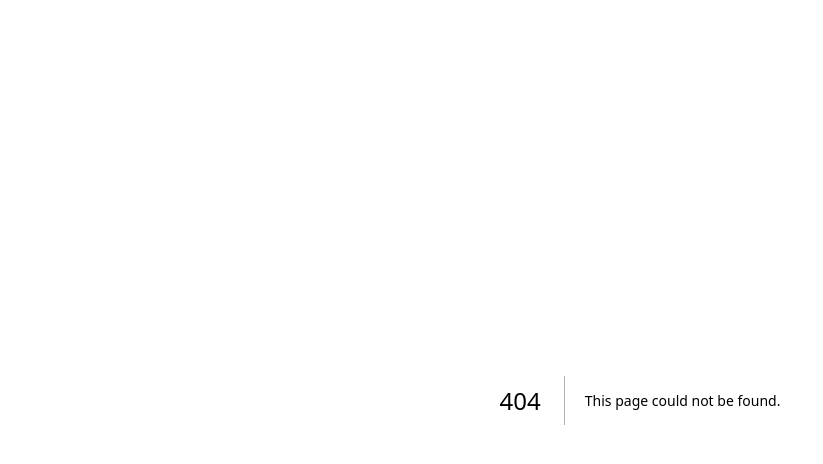
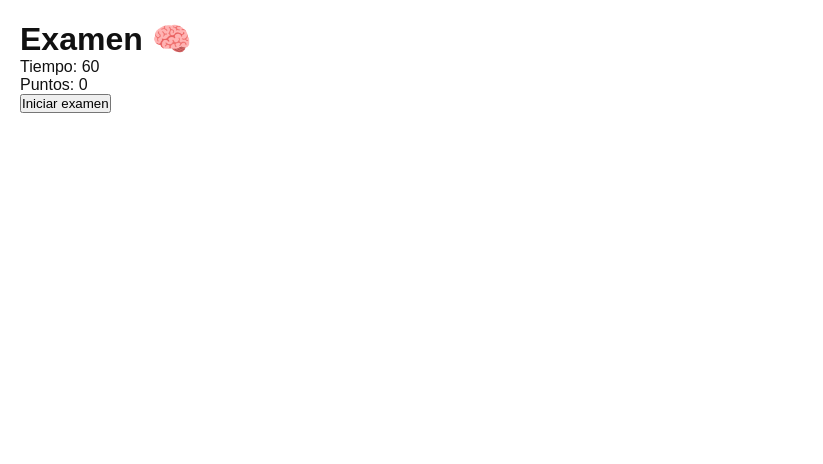
Before and after one commit to lideracademicoaifi-sketch/AIFI---TEST, a Next.js app: page /examen in a window 1280 px wide. Before the commit this address had no page. Shown: the top 464 px of the page, without its empty margins (0-823 px from the left). Built offline with nearby package versions, Linux system fonts and the light colour scheme.

Commit message:
Create page.js

```diff
--- /dev/null
+++ b/app/examen/page.js
@@ -0,0 +1,57 @@
+'use client'
+
+import { useState, useEffect } from 'react'
+
+export default function Examen() {
+  const [started, setStarted] = useState(false)
+  const [time, setTime] = useState(60)
+  const [score, setScore] = useState(0)
+
+  useEffect(() => {
+    let timer
+
+    if (started && time > 0) {
+      timer = setInterval(() => {
+        setTime((prev) => prev - 1)
+      }, 1000)
+    }
+
+    if (time === 0 && started) {
+      alert('Se acabó el examen. Score: ' + score)
+      setStarted(false)
+    }
+
+    return () => clearInterval(timer)
+  }, [started, time, score])
+
+  const answer = (option) => {
+    if (option === 'Bogotá') {
+      setScore(score + 10)
+    }
+  }
+
+  return (
+    <div style={{ padding: 20 }}>
+      <h1>Examen 🧠</h1>
+
+      <p>Tiempo: {time}</p>
+      <p>Puntos: {score}</p>
+
+      {!started && (
+        <button onClick={() => setStarted(true)}>
+          Iniciar examen
+        </button>
+      )}
+
+      {started && (
+        <div>
+          <h3>¿Capital de Colombia?</h3>
+
+          <button onClick={() => answer('Bogotá')}>Bogotá</button>
+          <button onClick={() => answer('Medellín')}>Medellín</button>
+          <button onClick={() => answer('Cali')}>Cali</button>
+        </div>
+      )}
+    </div>
+  )
+}
```
